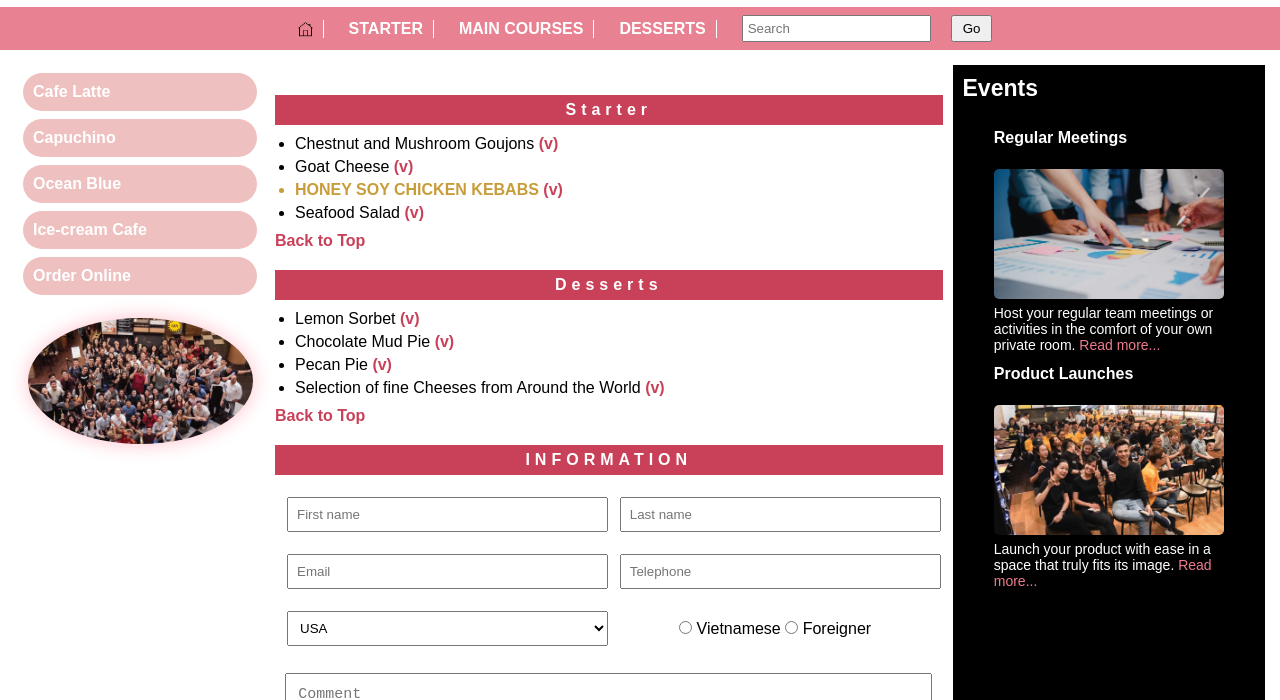
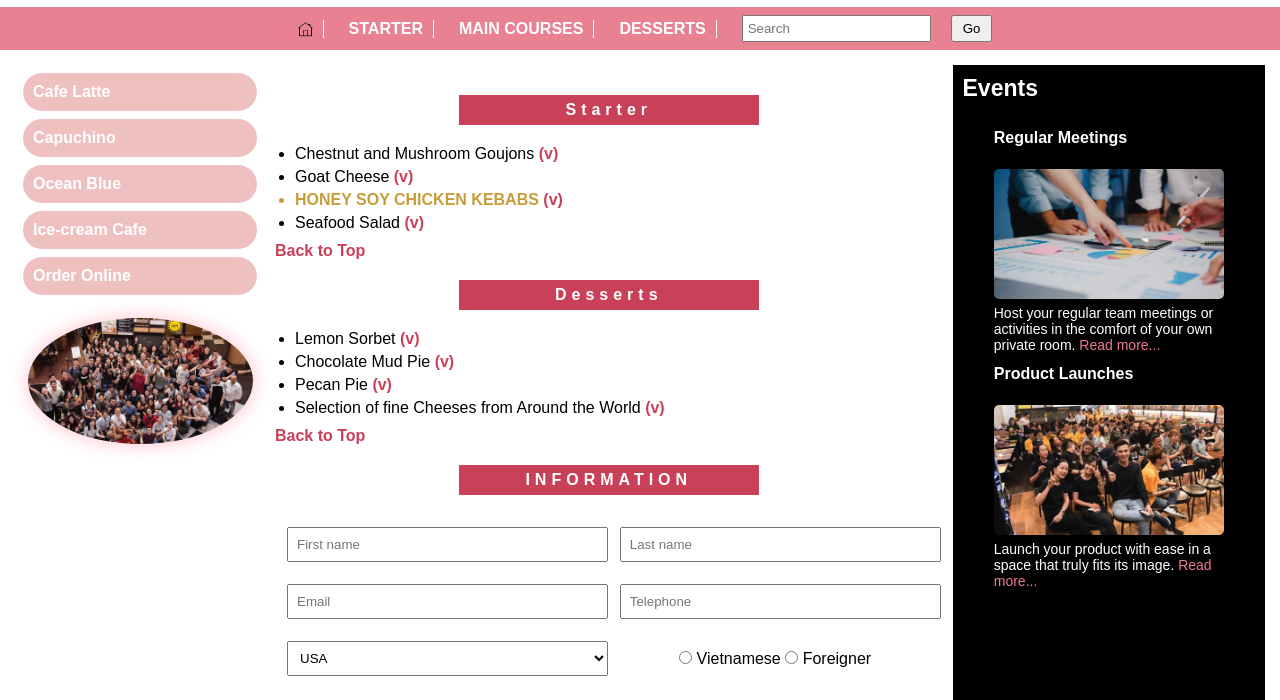
Before and after one commit to Quyts2902/example-cafe-menu, a plain HTML site: page index.html in a window 1280 px wide. Shown: the part 55-755 px from the top of the page. Drawn offline with Linux system fonts and the light colour scheme.

Commit message:
example_cafe_menu

```diff
--- a/style.css
+++ b/style.css
@@ -97,9 +97,10 @@ body {
   color: white;
   font-weight: bold;
   text-align: center;
-  margin: 20px 0 10px 0;
+  margin: 20px auto;
   padding: 6px;
   letter-spacing: 5px;
+  width: 300px;
 }
 
 .b-box.middle ul {
```
